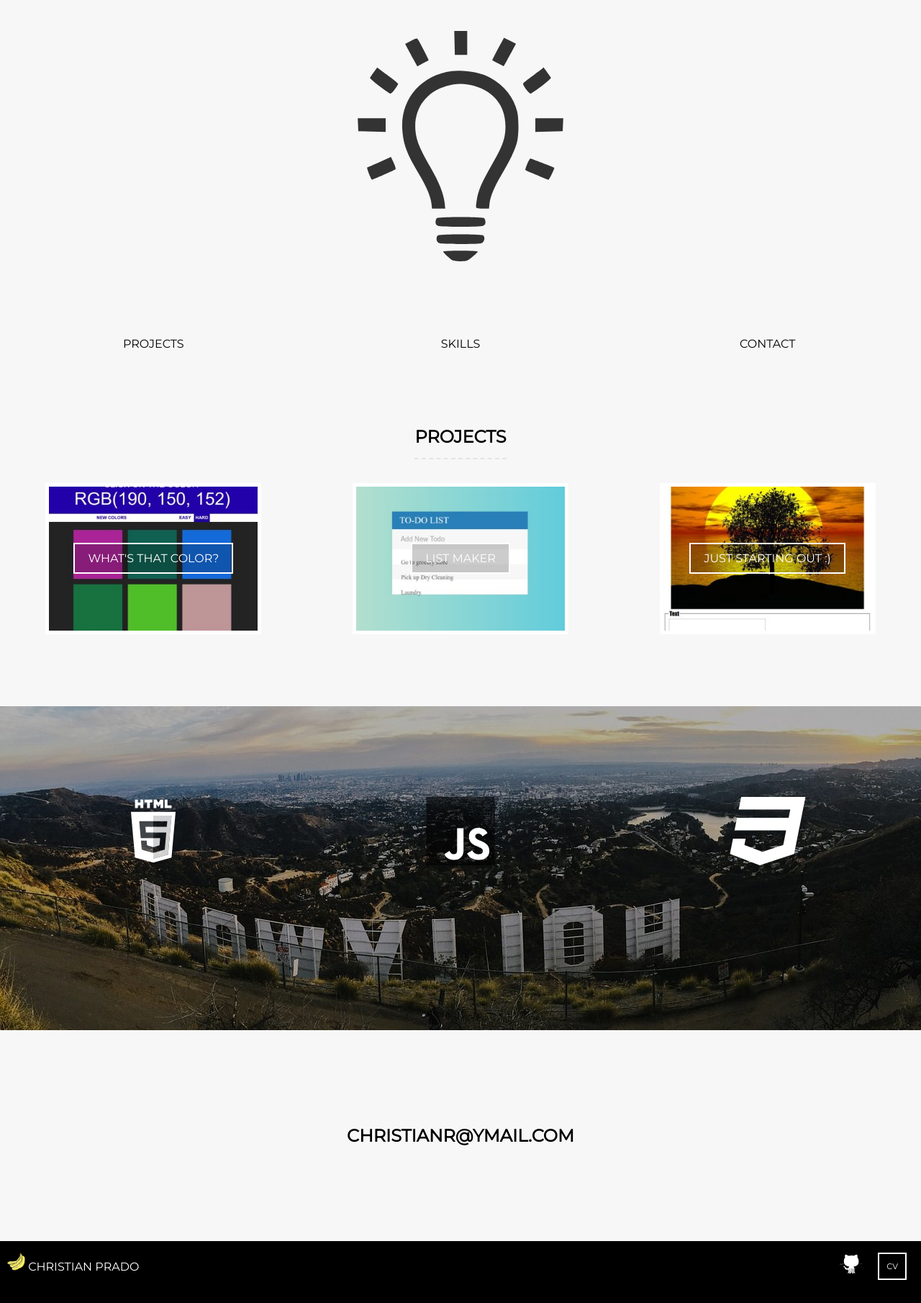
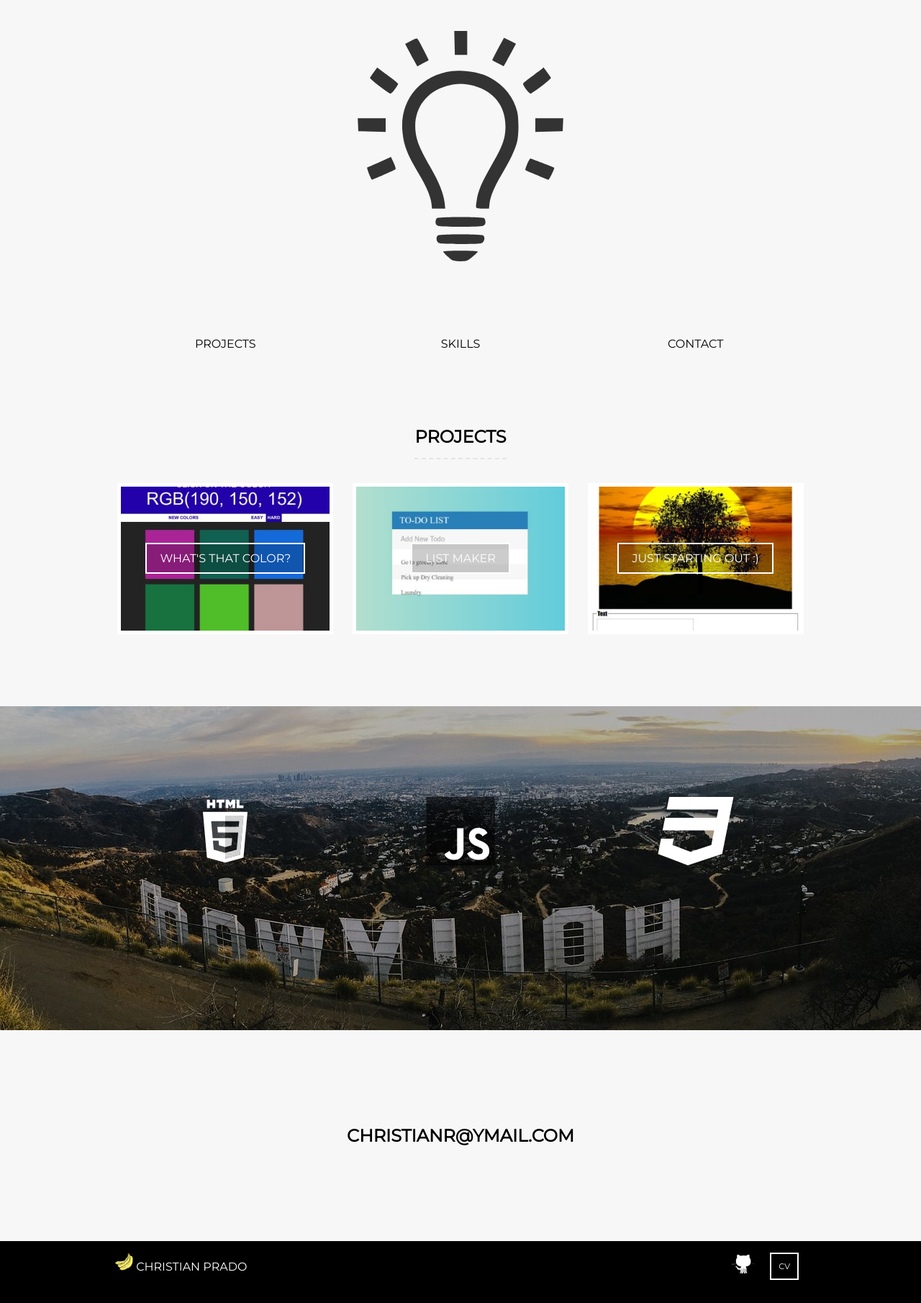
Before and after one commit to christianrp/christianrp.github.io, a plain HTML site: page index.html in a window 1280 px wide. Shown: the part 79-1889 px from the top of the page at 72% size. Drawn offline with Linux system fonts and the light colour scheme.

Commit message:
add container to elements

```diff
--- a/css/style.css
+++ b/css/style.css
@@ -5,7 +5,7 @@ html {
 }
 
 a {
-  display: block;
+  display: inline-block;
   text-decoration: none;
   color: inherit;
   transition: all 0.3s ease-in-out;
@@ -15,6 +15,11 @@ body {
   font-family: 'Montserrat', sans-serif;
   text-transform: uppercase;
   background-color: rgba(247, 247, 247, 0.97);
+}
+
+.container {
+  max-width: 980px;
+  margin: 0 auto;
 }
 
 #header-main {
@@ -37,11 +42,11 @@ body {
 }
 
 #nav-main ul li a {
-  padding: 15px 60px;
+  margin: 15px 60px;
 }
 
 #nav-main ul li a:hover {
-  color: #828B8F;
+  color: #F06436;
 }
 
 .bulb {
@@ -156,10 +161,13 @@ body {
   color: #36C3F0;
 }
 
+footer, #footer-main {
+  background: rgb(0, 0, 0);
+  color: #FFF;
+}
+
 #footer-main {
   display: flex;
-  background: #000;
-  color: #FFF;
   justify-content: space-between;
 }
 
--- a/index.html
+++ b/index.html
@@ -10,7 +10,8 @@
     <title>Christian Prado</title>
   </head>
   <body>
-    <header id="header-main">
+    <header>
+      <div class="container" id="header-main">
         <nav id="nav-main" role="navigation">
           <div class="nav-col">
             <ul>
@@ -64,9 +65,10 @@
         <div id="main-heading">
           <h1>Christian Prado</h1>
         </div>
+      </div>
     </header>
     <main id="primary" role="main">
-      <section id="projects">
+        <section id="projects" class="container">
           <div class="title">
             <h2><span>projects</span></h2>
           </div>
@@ -84,7 +86,7 @@
           </div>
         </section>
         <section id="skills">
-        <div class="tools">
+          <div class="tools container">
             <ul class="tech">
               <li class="tech-icon html5"><img src="images/html5-logo.svg" alt="html 5 logo"></li>
               <li class="tech-icon">
@@ -96,12 +98,13 @@
             </ul>
           </div>
         </section>
-      <section id="contact">
+        <section id="contact" class="container">
           <h2>ChristianR@ymail.com</h2>
         </section>
     </main>
-    <footer id="footer-main">
-      <div class="footer-content">
+    <footer >
+        <div class="container" id="footer-main">
+          <div class="footer-content" >
             <p><img src="images/favicon.png" alt="site icon"> Christian Prado</p>
           </div>
           <ul class="about">
@@ -133,6 +136,7 @@
               <p><a href="http://christianprado.com/cv/">cv</a></p>
             </li>
           </ul>
+        </div>
     </footer>
     <script src="js/main.js"></script>
   </body>
```
Lines whose indentation alone changed are shown as unchanged.
